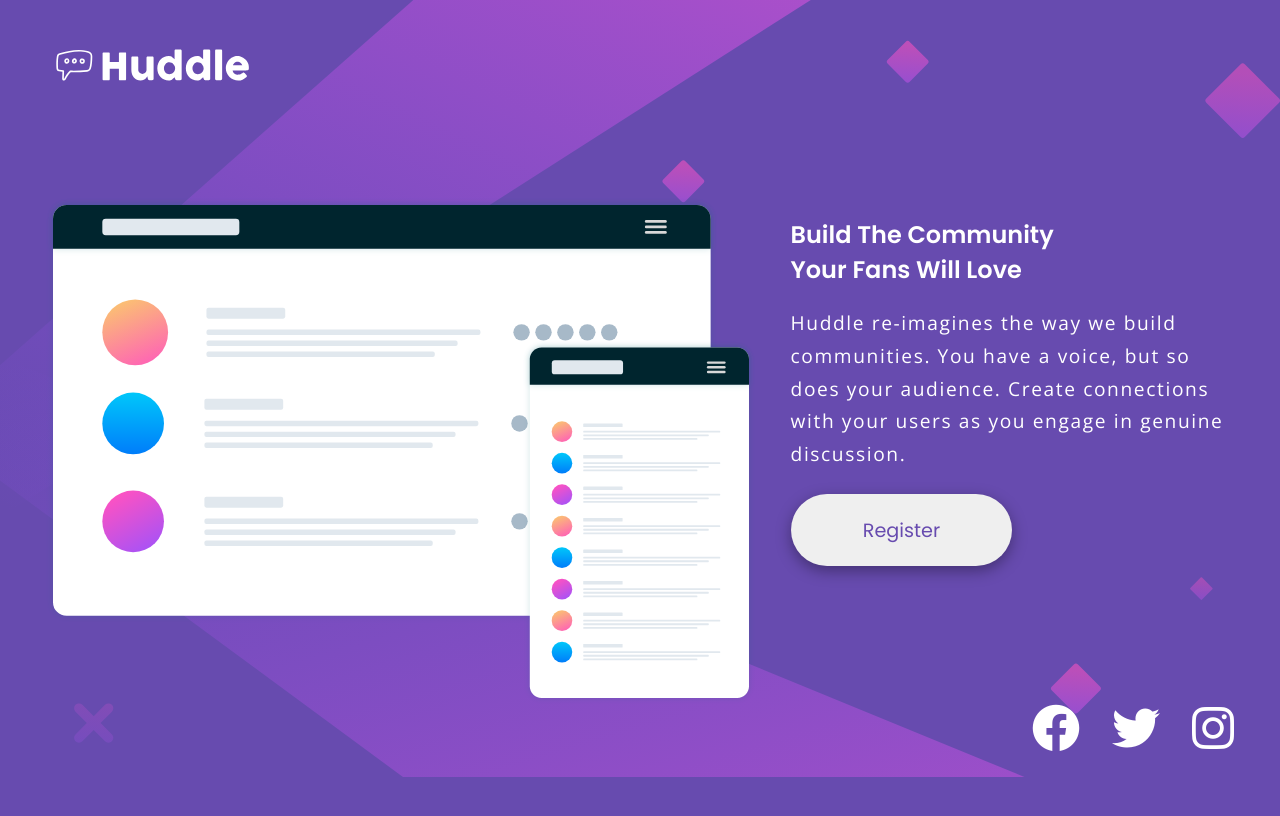
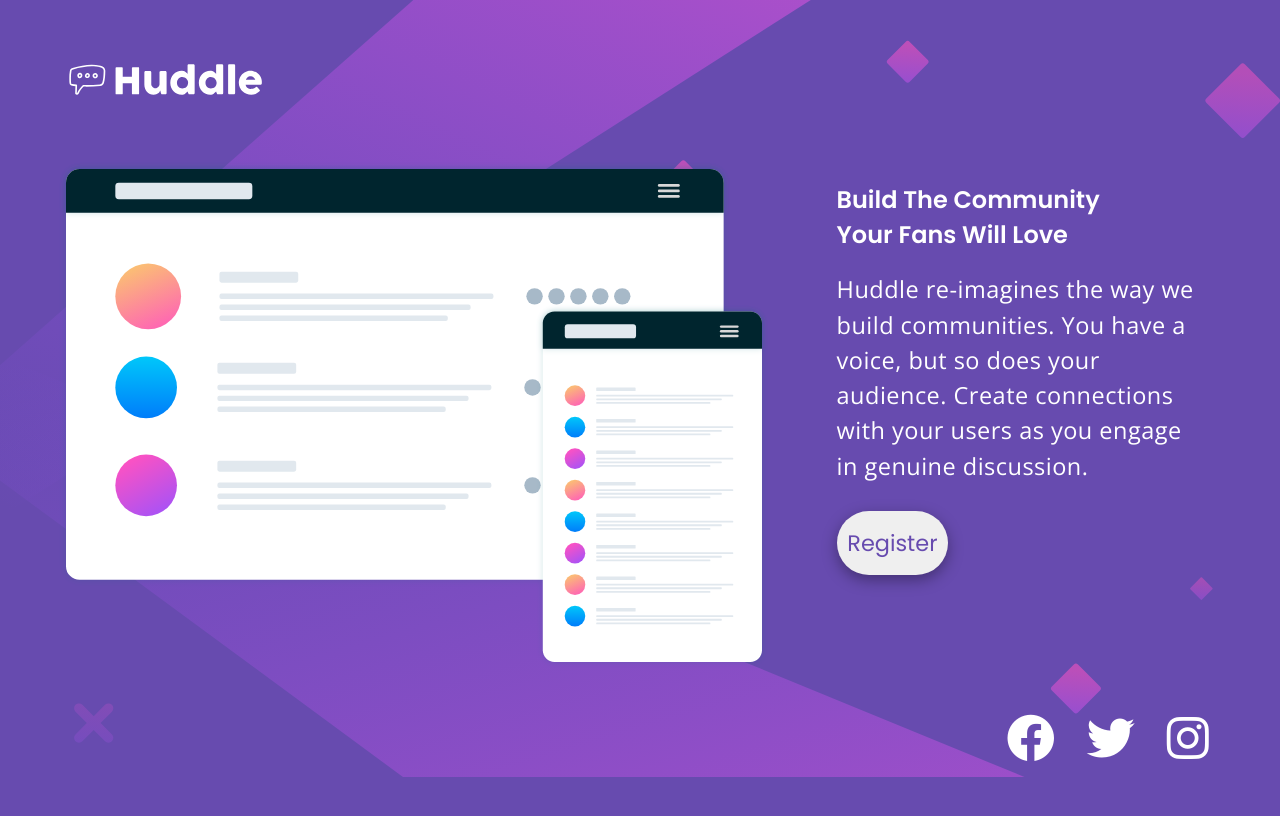
Before and after one commit to NugyTomas/Huddle-landing-page-with-a-single-introductory-section, a plain HTML site: page index.html in a window 1280 px wide. Drawn offline with nearby package versions, Linux system fonts and the light colour scheme.

Commit message:
Add files via upload

```diff
--- a/css/styles.css
+++ b/css/styles.css
@@ -18,12 +18,12 @@ body {
     display: flex;
     flex-direction: column;
     min-width: 500px;
-    padding: 3% 7% 3% 7%;
+    padding: 8% 7% 13% 7%;
 }
 
 .logo {
     width: 45%;
-    padding-bottom: 10%;
+    padding-bottom: 16%;
 }
 
 .content {
@@ -42,7 +42,7 @@ body {
 }
 
 .description h1 {
-    letter-spacing: 0.05rem;
+    letter-spacing: 0.03rem;
     font-size: 3.18rem;
     margin-bottom: 0;
 }
@@ -50,7 +50,7 @@ body {
 .description p {
     font-family: 'Open Sans', sans-serif;
     font-size: 2.175rem;
-    letter-spacing: 0.01rem;
+    letter-spacing: 0.03rem;
     font-weight: 400;
     line-height: 1.6;
     padding-bottom: 2%;
@@ -92,13 +92,12 @@ i:hover {
     }
 
     .main_page {
-        padding: 0 3% 2% 3%;
+        padding: 2% 5% 2% 4%;
     }
 
     .logo {
         width: 13rem;
         padding-bottom: 5%;
-        margin-bottom: 4%;
     }
 
     .content {
@@ -109,7 +108,7 @@ i:hover {
     }
 
     .description {
-        padding-left: 3%;
+        padding-left: 6%;
     }
 
     .mockups {
@@ -118,28 +117,28 @@ i:hover {
     }
 
     .description h1 {
-        font-size: 2rem;
+        font-size: 2.5rem;
         margin-bottom: 0;
         padding-top: 2%;
     }
 
     .description p {
-        font-size: 1.2rem;
-        line-height: 1.7;
-        letter-spacing: 0.1rem;
+        font-size: 1.47rem;
+        line-height: 1.5;
+        letter-spacing: 0.03rem;
         font-weight: 400;
         padding-bottom: 1%;
     }
 
     button {
-        font-size: 1.2rem;
-        width: 50%;
-        min-height: 4.5rem;
+        font-size: 1.4rem;
+        width: 30%;
+        min-height: 4rem;
     }
 
     footer {
         justify-content: flex-end;
-        padding-top: 0;
+        padding-top: 4%;
     }
 
 }
```
